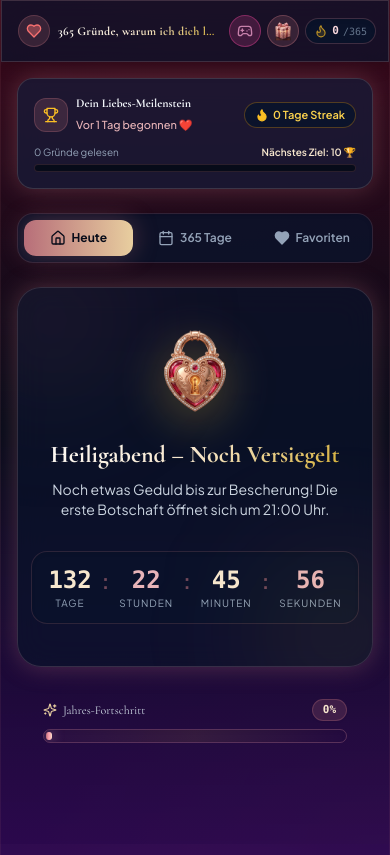
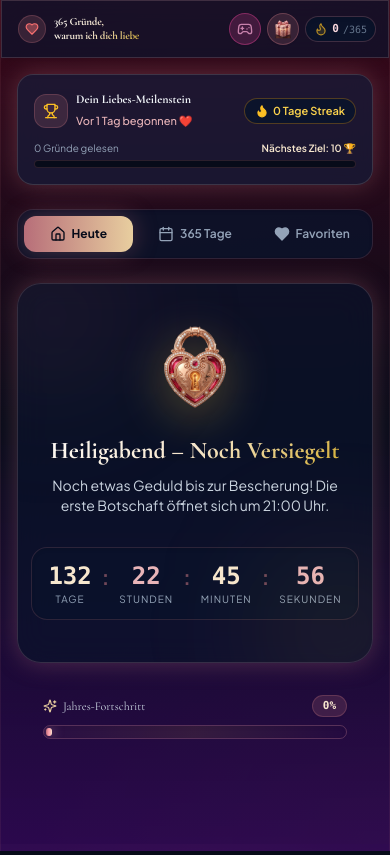
Before and after one commit to Modoroker/Heiligabend, a React (Vite) app: page / in a window 390 px wide. Built offline with nearby package versions, Linux system fonts and the light colour scheme.

Commit message:
Wrap Navbar title on mobile so 100% of title text is always visible without truncation

```diff
--- a/src/components/Navbar.jsx
+++ b/src/components/Navbar.jsx
@@ -51,12 +51,14 @@ export default function Navbar({
           className="flex items-center gap-2 cursor-pointer select-none group focus:outline-none focus:ring-1 focus:ring-rosegold-400 rounded-lg p-1 min-w-0 flex-1"
           title="Tippe 3x auf den Titel für den Geheimcode-Dialog"
         >
-          <div className="w-8 h-8 rounded-full bg-rosegold-500/20 border border-rosegold-500/30 flex-shrink-0 flex items-center justify-center">
-            <Heart className="w-4 h-4 text-red-400 fill-red-400/40 ekg-heartbeat" />
+          <div className="w-7 h-7 sm:w-8 sm:h-8 rounded-full bg-rosegold-500/20 border border-rosegold-500/30 flex-shrink-0 flex items-center justify-center">
+            <Heart className="w-3.5 h-3.5 sm:w-4 sm:h-4 text-red-400 fill-red-400/40 ekg-heartbeat" />
           </div>
-          <div className="min-w-0 flex-1">
-            <h1 className="text-xs sm:text-base font-serif font-bold gold-gradient-text tracking-wide leading-tight truncate">
-              365 Gründe, warum ich dich liebe
+          <div className="min-w-0">
+            <h1 className="text-[11px] sm:text-sm font-serif font-bold gold-gradient-text tracking-tight leading-tight">
+              <span>365 Gründe,</span>
+              <br className="inline sm:hidden" />
+              <span className="sm:inline"> warum ich dich liebe</span>
             </h1>
           </div>
         </div>
```
